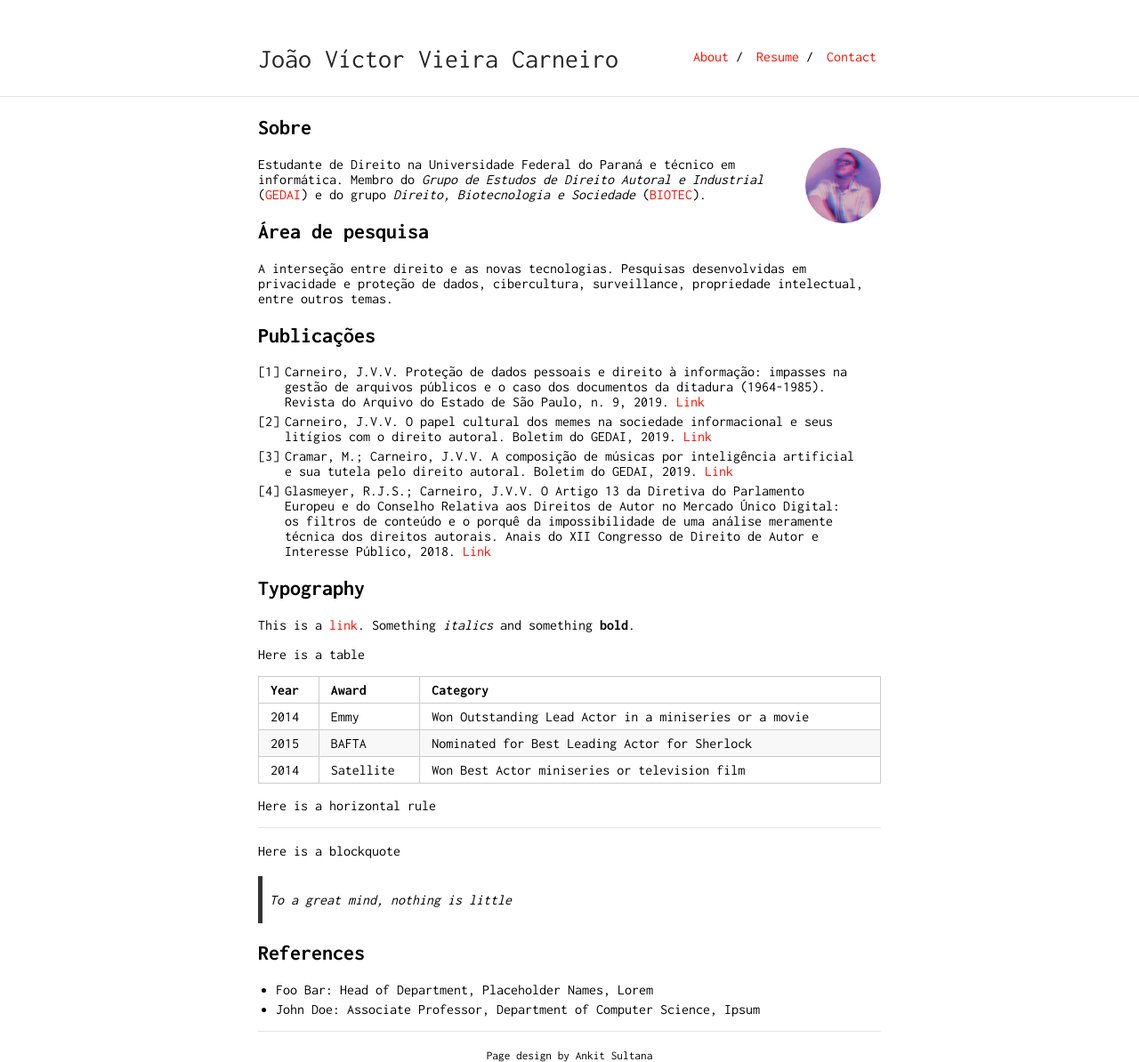
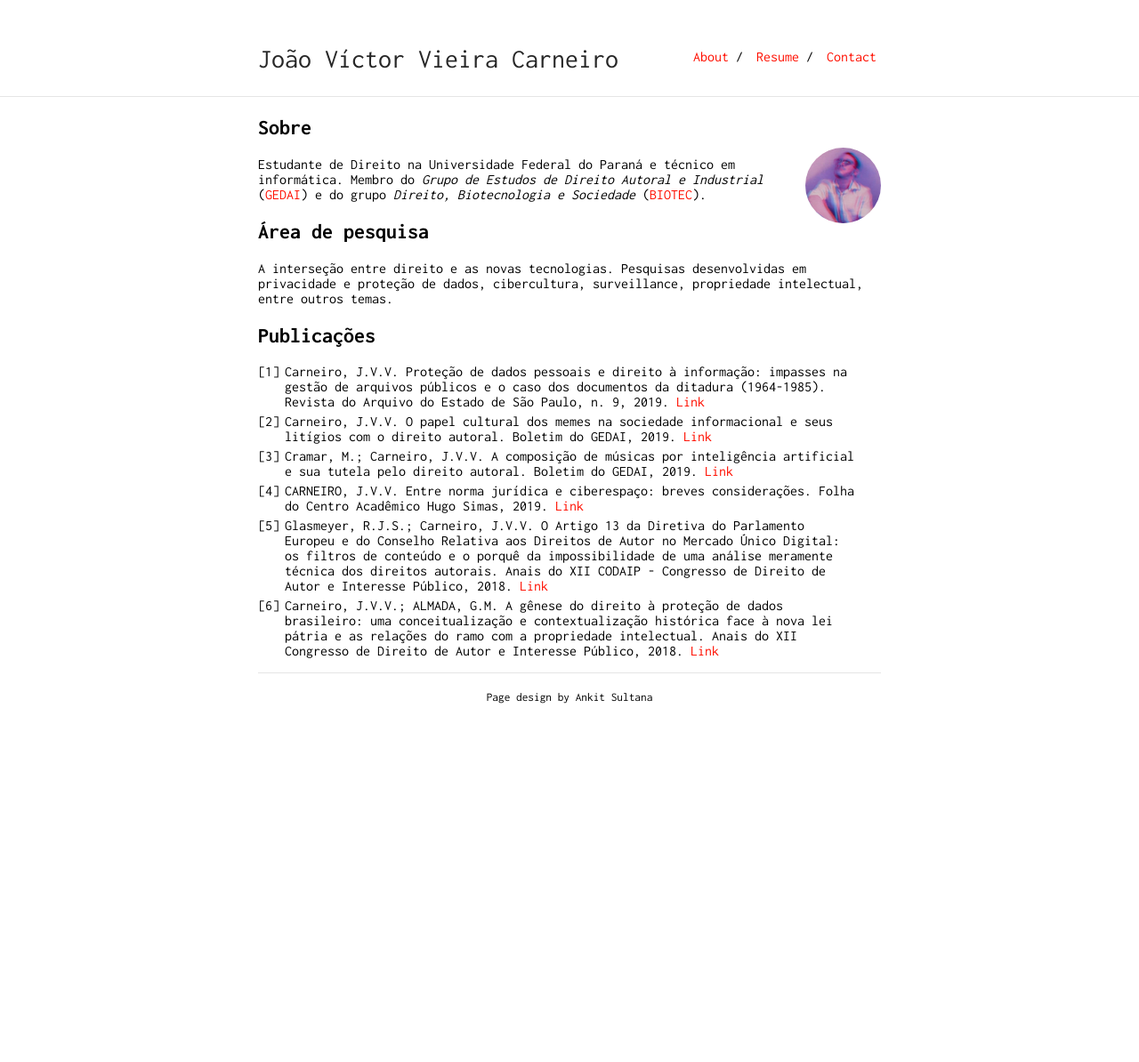
Before and after one commit to joaovvcarneiro/joaovvcarneiro.github.io, a Jekyll site: the page built from index.md, in a window 1280 px wide. Shown: the whole page at 89% size. Built offline with Jekyll 4.4.1, drawn with Linux system fonts in a browser that asks for light colours; our own code applies the rules of GitHub Pages for plain Markdown files; after the commit the page ends 900 px from its top, so only the background shows below that.

Commit message:
Update index.md

```diff
--- a/index.md
+++ b/index.md
@@ -17,10 +17,13 @@ A interseção entre direito e as novas tecnologias. Pesquisas desenvolvidas em
 1. Carneiro, J.V.V. Proteção de dados pessoais e direito à informação: impasses na gestão de arquivos públicos e o caso dos documentos da ditadura (1964-1985). Revista do Arquivo do Estado de São Paulo, n. 9, 2019. [Link](http://www.arquivoestado.sp.gov.br/revista_do_arquivo/09/artigo_03.php)
 2. Carneiro, J.V.V. O papel cultural dos memes na sociedade informacional e seus litígios com o direito autoral. Boletim do GEDAI, 2019. [Link](http://www.gedai.com.br/junho-2019/o-papel-cultural-dos-memes-na-sociedade-informacional-e-seus-litigios-com-o-direito-autoral/)
 3. Cramar, M.; Carneiro, J.V.V. A composição de músicas por inteligência artificial e sua tutela pelo direito autoral. Boletim do GEDAI, 2019. [Link](http://www.gedai.com.br/outubro-de-2019/a-composicao-de-musicas-por-inteligencia-artificial-e-sua-tutela-pelo-direito-autoral/)
-4. Glasmeyer, R.J.S.; Carneiro, J.V.V. O Artigo 13 da Diretiva do Parlamento Europeu e do Conselho Relativa aos Direitos de Autor no Mercado Único Digital: os filtros de conteúdo e o porquê da impossibilidade de uma análise meramente técnica dos direitos autorais. Anais do XII Congresso de Direito de Autor e Interesse Público, 2018. [Link](http://www.gedai.com.br/wp-content/uploads/2019/05/002-O-ARTIGO-13-DA-DIRETIVA-DO-PARLAMENTO-EUROPEU.pdf)
+4. CARNEIRO, J.V.V. Entre norma jurídica e ciberespaço: breves considerações. Folha do Centro Acadêmico Hugo Simas, 2019. [Link](https://drive.google.com/file/d/1r6appTMrU0cIBbHbb7Z3W56hl86UV-ea/view#page=6)
+5. Glasmeyer, R.J.S.; Carneiro, J.V.V. O Artigo 13 da Diretiva do Parlamento Europeu e do Conselho Relativa aos Direitos de Autor no Mercado Único Digital: os filtros de conteúdo e o porquê da impossibilidade de uma análise meramente técnica dos direitos autorais. Anais do XII CODAIP - Congresso de Direito de Autor e Interesse Público, 2018. [Link](http://www.gedai.com.br/wp-content/uploads/2019/05/002-O-ARTIGO-13-DA-DIRETIVA-DO-PARLAMENTO-EUROPEU.pdf)
+6. Carneiro, J.V.V.; ALMADA, G.M. A gênese do direito à proteção de dados brasileiro: uma conceitualização e contextualização histórica face à nova lei pátria e as relações do ramo com a propriedade intelectual. Anais do XII Congresso de Direito de Autor e Interesse Público, 2018. [Link](http://www.gedai.com.br/wp-content/uploads/2019/06/033-A-G%C3%8ANESE-DO-DIREITO-%C3%80-PROTE%C3%87%C3%83O-DE-DADOS-BRASILEIRO.pdf)
 
 
 
+<!--
 ## Typography
 
 This is a [link](http://google.com). Something *italics* and something **bold**.
@@ -45,3 +48,4 @@ Here is a blockquote
 
 * Foo Bar: Head of Department, Placeholder Names, Lorem
 * John Doe: Associate Professor, Department of Computer Science, Ipsum
+-->
```
